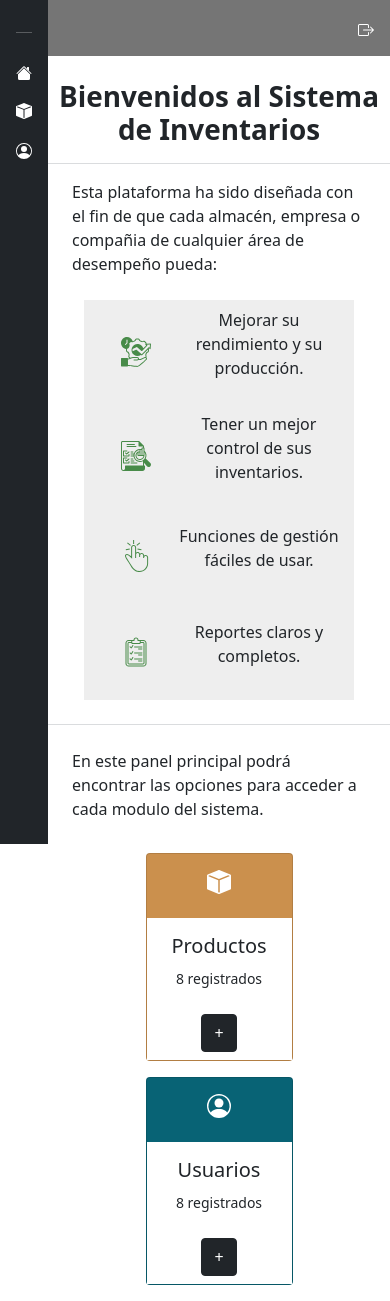
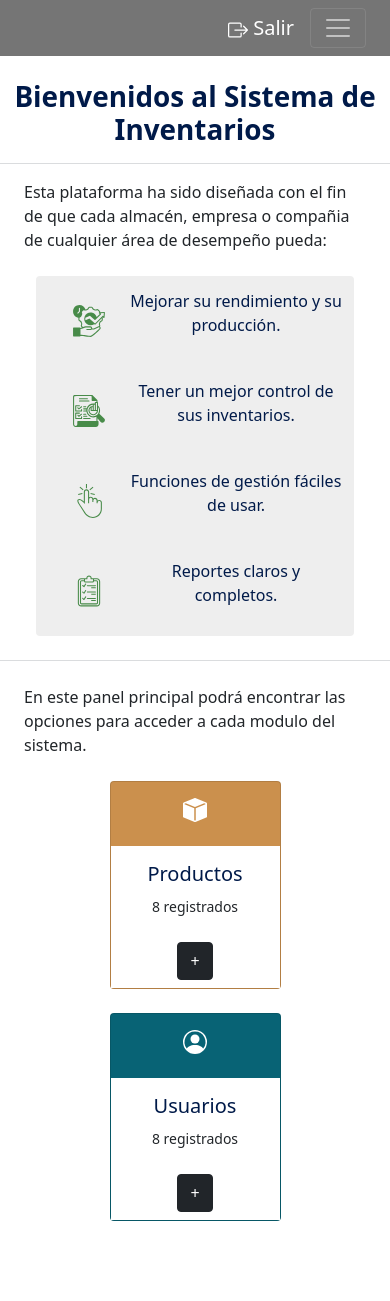
Before and after one commit to luisOrtega21/Proyecto-Inventario-MisionTic202, a plain HTML site: page static/inicio.html in a window 390 px wide. After the commit the page ends 1245 px from the top, so only its background shows below. Drawn offline with Linux system fonts and the light colour scheme.

Commit message:
Se finaliza con la realización de la página inicio totalmente responsive. Adicionalmente se valida el direccionamiento de dicha página hacia otras páginas de la misma plataforma.

```diff
--- a/static/css/inicio.css
+++ b/static/css/inicio.css
@@ -1,31 +1,69 @@
+.sidebar {
+    position: sticky;
+    top: 0;
+    bottom: 0;
+    left: 0;
+    width: 275px;
+    z-index: 300;
+    /* transition: all 0.5s ease-out; */
+}
+
 .img_logo {
+    width: 40px;
+    height: 40px;
+}
+
+.nav-link.active {
+    background-color: #0d6efd;
+    border-radius: 3px;
+}
+.img-links {
+    width: 19px;
+    height: 19px;
+}
+
+.navbar-top {
+    background-color: #757575;
+    position: sticky;
+    top: 0;
+    z-index: 200;
+}
+
+.img-logout {
+    width: 20px;
+    height: 20px;
+}
+
+.main-title, .card-title {
+    color: #001A49;
+}
+
+.contain-objetives {
+    background-color: #EEEEEE;
+    color: #001A49;
+    border-radius: 4px;
+}
+
+.img-objetive {
+    width: 82px;
+    height: 82px;
+}
+
+.card-products {
+    background-color: #CB904D;
+}
+
+.card-users {
+    background-color: #086375;
+}
+
+.card-img {
     width: 48px;
     height: 48px;
 }
 
-.navbar_top {
-    background-color: #757575;
+@media (max-width: 991px) {
+    .sidebar {
+        position: fixed;
+    }
 }
-
-.contenedor_objetivos {
-    background-color: #EEEEEE;
-}
-
-.img_objetivos {
-    /* max-width: 45%; */
-    width: 80px;
-    height: 80px;
-}
-
-.card_productos {
-    background-color: #CB904D;
-}
-
-.card_usuarios {
-    background-color: #086375;
-}
-
-.card_img {
-    width: 48px;
-    height: 48px;
-}
--- a/static/inicio.html
+++ b/static/inicio.html
@@ -13,74 +13,77 @@
         <div class="row flex-nowrap">
             <!-- SIDEBAR -->
             <div class="col-auto text-white p-0">
-                <div id="sidebarMenu" class="sidebar d-flex flex-column bg-dark px-3 text-white min-vh-100">
-                    <div class="sidebar-header text-center pt-3 d-flex flex-column align-items-center">
-                        <span class=" fw-bolder fs-5 d-none d-md-inline px-lg-3">SISTEMA DE INVENTARIOS</span>
-                        <img src="./images/inventario.png" class="img-fluid img_logo d-none d-md-block" alt="inventario">
+                <div id="sidebarMenu" class="sidebar collapse d-lg-flex flex-column bg-dark text-white min-vh-100 p-3">
+                    <div class="sidebar-header text-center d-flex align-items-center">
+                        <img src="./images/inventario.png" class="img-fluid img_logo me-2" alt="inventario">
+                        <span class=" fw-bolder fs-5">INVENTARIOS</span>
                     </div>
                     <hr>
-                    <ul id="menu" class="navbar-nav flex-column justify-content-center align-items-center align-items-md-start ms-lg-3 mt-2 ">
-                        <li class="nav-item active">
-                            <a href="#" class="nav-link text-white d-flex">
-                                <img src="./images/home.svg" class= "img-fluid me-lg-3" alt="inicio">
-                                <span class="d-none d-md-inline">Inicio</span>
+                    <ul id="menu" class="nav navbar-dark flex-column">
+                        <li class="nav-item">
+                            <a href="./inicio.html" class="nav-link active text-white" aria-current="page">
+                                <img src="./images/home.svg" class= "img-fluid img-links me-2" alt="inicio">
+                                <span class="">Inicio</span>
                             </a>
                         </li>
                         <li class="nav-item">
-                            <a href="#" class="nav-link text-white">
-                                <img src="./images/productos.svg" class= "img-fluid me-lg-3" alt="productos">
-                                <span class="d-none d-md-inline">Productos</span>
+                            <a href="./productos.html" class="nav-link text-white">
+                                <img src="./images/productos.svg" class= "img-fluid img-links me-2" alt="productos">
+                                <span class="">Productos</span>
                             </a>
                         </li>
                         <li class="nav-item ">
-                            <a href="#" class="nav-link text-white">
-                                <img src="./images/usuarios.svg" class= "img-fluid me-lg-3" alt="usuarios">
-                                <span class="d-none d-md-inline">Usuarios</span>
+                            <a href="./usuarios.html" class="nav-link text-white">
+                                <img src="./images/usuarios.svg" class= "img-fluid img-links me-2" alt="usuarios">
+                                <span class="">Usuarios</span>
                             </a>
                         </li>
                     </ul>
                 </div>
             </div>
 
-            <div class="col h-25 p-0 ">
+            <div class="col p-0 ">
                 <!-- NAVBAR -->
-                <nav class="navbar navbar-light navbar_top">
-                    <div class="container justify-content-end p-0">
-                        <a class="navbar-brand text-white" href="#">
-                            <img src="./images/logout.svg" class= "img-fluid" alt="logout">
-                            <span class= "d-none d-md-inline text-end">Salir</span>
+                <nav class="navbar navbar-dark navbar-top text-white">
+                    <div class="container-fluid justify-content-end align-items-center">
+                        <a class="navbar-brand" href="./index.html">
+                            <img src="./images/logout.svg" class= "img-fluid img-logout" alt="logout">
+                            <span class= "">Salir</span>
                         </a>
+                        <button class="navbar-toggler d-lg-none collapsed" type="button" data-bs-toggle="collapse" data-bs-target="#sidebarMenu" aria-controls="sidebarMenu" aria-expanded="false" aria-label="Toggle navigation">
+                            <span class="navbar-toggler-icon"></span>
+                        </button>
                     </div>
                 </nav>
 
                 <!-- MAIN -->
                 <main>
-                    <h1 class="fw-bold text-center px-2 pt-4 pt-md-3 pb-md-2">Bienvenidos al Sistema de Inventarios</h1>
+                    <h1 class="fw-bold text-center px-2 pt-4 pb-md-2 main-title">Bienvenidos al Sistema de Inventarios</h1>
                     <hr class="text-muted">
 
                     <div class="container pb-2">
                         <p class="">Esta plataforma ha sido diseñada con el fin de que cada almacén, empresa o compañia de cualquier área de desempeño pueda:</p>
 
-                        <div class="container pt-2 pt-md-1  ">
-                            <div class="row row-cols-1 row-cols-md-2 text-center contenedor_objetivos">
-                              <div class="col d-flex align-items-center py-2">
-                                <img src="./images/rendimiento.svg" class="img-fluid p-4 img_objetivos" alt="rendimiento">
+                        <div class="container pt-2">
+                            <div class="row row-cols-1 row-cols-md-2 text-center contain-objetives">
+                              <div class="col d-flex align-items-center py-1 py-md-2">
+                                <img src="./images/rendimiento.svg" class="img-fluid p-4 img-objetive" alt="rendimiento">
                                 <p>Mejorar su rendimiento y su producción.</p>
                               </div>
-                              <div class="col d-flex align-items-center py-2">
-                                <img src="./images/control.svg" class="img-fluid p-4 img_objetivos" alt="control">
+                              <div class="col d-flex align-items-center py-1 py-md-2">
+                                <img src="./images/control.svg" class="img-fluid p-4 img-objetive" alt="control">
                                 <p>Tener un mejor control de sus inventarios.</p>
                               </div>
-                              <div class="col d-flex align-items-center py-2">
-                                <img src="./images/gestion.svg" class="img-fluid p-4 img_objetivos" alt="gestion">
+                              <div class="col d-flex align-items-center py-1 py-md-2">
+                                <img src="./images/gestion.svg" class="img-fluid p-4 img-objetive" alt="gestion">
                                 <p>Funciones de gestión fáciles de usar.</p>
                               </div>
-                              <div class="col d-flex align-items-center py-2">
-                                <img src="./images/reportes.svg" class="img-fluid p-4 img_objetivos" alt="reportes">
+                              <div class="col d-flex align-items-center py-1 py-md-2">
+                                <img src="./images/reportes.svg" class="img-fluid p-4 img-objetive" alt="reportes">
                                 <p>Reportes claros y completos.</p>
                               </div>
                             </div>
-                          </div>
+                        </div>
                     </div>
 
                     <hr class="text-muted">
@@ -88,29 +91,29 @@
                     <div class="container pt-2">
                         <p class="">En este panel principal podrá encontrar las opciones para acceder a cada modulo del sistema.</p>
 
-                        <div class="row row-cols-1 row-cols-lg-2 pt-3">
+                        <div class="row row-cols-1 row-cols-lg-2 pt-2">
 
                             <div class="col d-flex justify-content-center">
-                                <div class="card text-center card_productos justify-content-center align-items-center mb-3 pt-3 w-50">
-                                    <img src="./images/productos.svg" class="img-fluid card_img pb-4" alt="productos">
+                                <div class="card text-center card-products justify-content-center align-items-center mb-4 pt-3 w-50 ">
+                                    <img src="./images/productos.svg" class="img-fluid card-img pb-4" alt="productos">
                                     <div class="card-body pb-0 bg-white w-100 p-3">
-                                        <h5 class="card-title text-dark">Productos</h5>
+                                        <h5 class="card-title">Productos</h5>
                                         <p class="card-text"><small class="text-dark">8 registrados</small></p>
-                                        <div class="w-100 py-2">
-                                            <a href="#" class="btn btn-dark">+</a>
+                                        <div class="py-2">
+                                            <a href="./productos.html" class="btn btn-dark">+</a>
                                         </div>
                                     </div>
                                 </div>
                             </div>
 
                             <div class="col d-flex justify-content-center">
-                                <div class="card text-center card_usuarios justify-content-center align-items-center mb-3 pt-3 w-50">
-                                    <img src="./images/usuarios.svg" class="card_img img-fluid pb-4" alt="usuarios">
+                                <div class="card text-center card-users justify-content-center align-items-center mb-4 pt-3 w-50">
+                                    <img src="./images/usuarios.svg" class="card-img img-fluid pb-4" alt="usuarios">
                                     <div class="card-body pb-0 bg-white w-100 p-3">
-                                        <h5 class="card-title text-dark">Usuarios</h5>
+                                        <h5 class="card-title">Usuarios</h5>
                                         <p class="card-text"><small class="text-dark">8 registrados</small></p>
-                                        <div class="w-100 py-2">
-                                            <a href="#" class="btn btn-dark">+</a>
+                                        <div class="py-2">
+                                            <a href="./usuarios.html" class="btn btn-dark">+</a>
                                         </div>
                                     </div>
                                 </div>
@@ -121,11 +124,12 @@
 
                 </main>
             </div>
+
         </div>
     </div>
 
     <script src="./js/bootstrap.min.js"></script>
-    <script src="./js/popper.min.js"></script>
+    <!-- <script src="./js/popper.min.js"></script> -->
     <script src="./js/inicio.js"></script>
 </body>
 </html>
```
